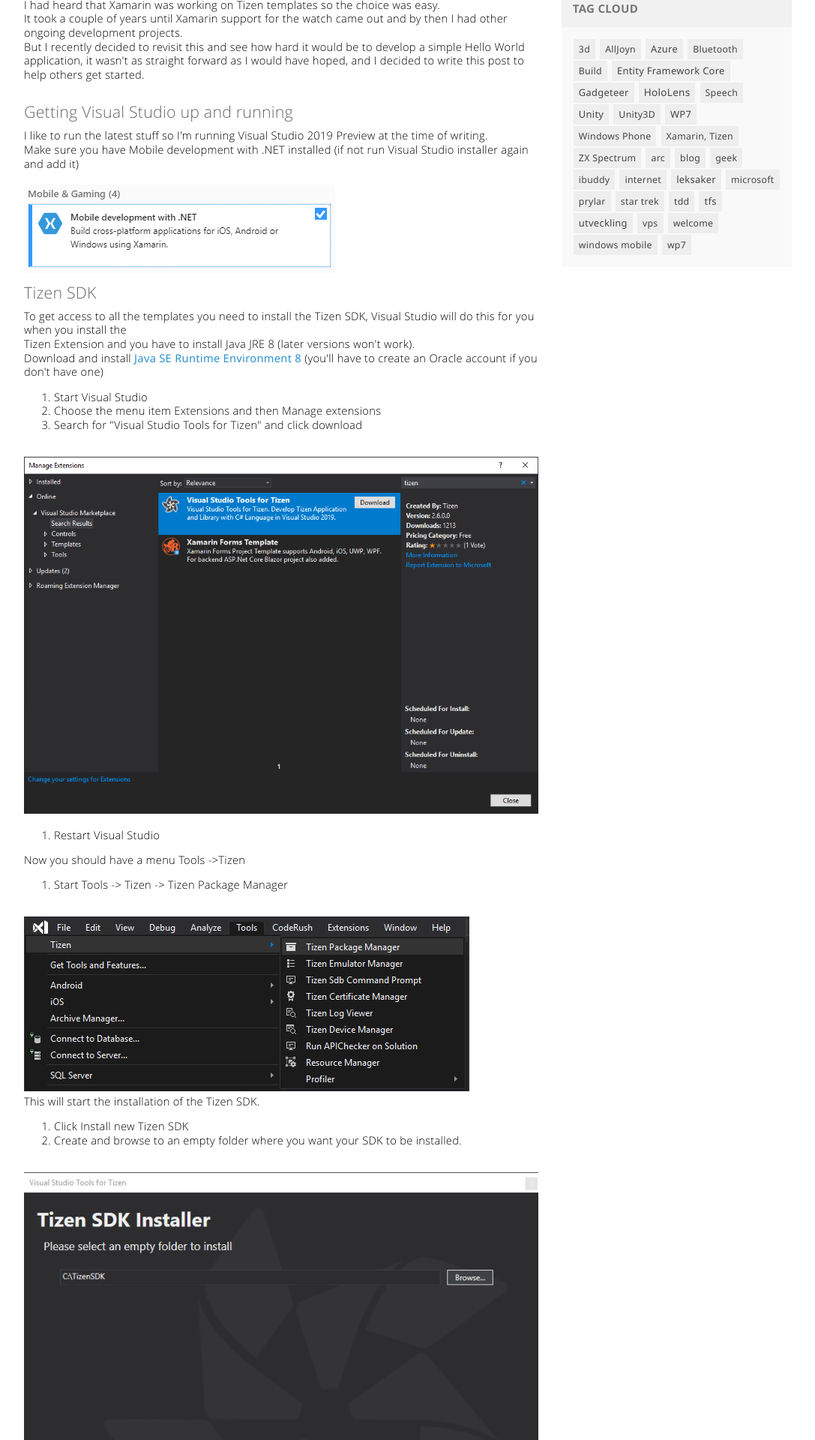
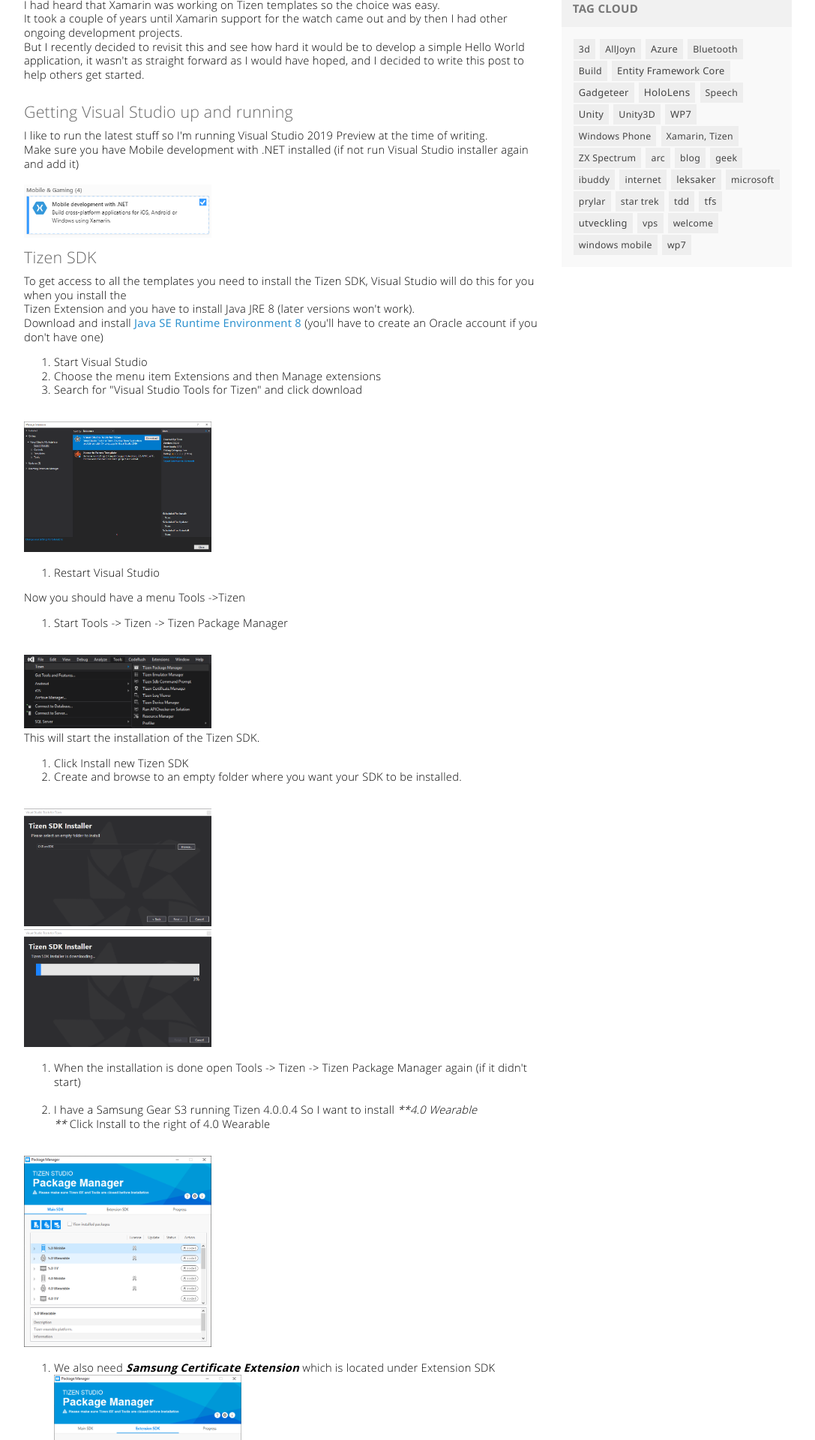
Before and after one commit to Apeoholic/Apeoholic.se, a Jekyll site: the page built from index.html, in a window 1280 px wide. Shown: the part 432-2352 px from the top of the page at 75% size, without its empty margins (96-1183 px from the left). Built offline with Jekyll 4.4.1, drawn with Linux system fonts in a browser that asks for light colours; nearby versions of some CDN libraries; the list of posts is cut into pages by our own code.

Commit message:
Fixed styling

```diff
--- a/_includes/head.html
+++ b/_includes/head.html
@@ -14,6 +14,11 @@
     <link rel="canonical" href="{{ page.url | replace:'index.html','' | prepend: site.baseurl | prepend: site.url }}">
     <link rel="alternate" type="application/rss+xml" title="{{ site.title }}" href="{{ "/feed.xml" | prepend: site.baseurl | prepend: site.url }}">
 
+    <style>
+        section img {
+            max-width: 250px
+        }
+    </style>
 
 
     <meta name="author" content="Jimmy Engstr&amp;#246;m" />
--- a/_posts/2019-07-31-XamarinTizen.markdown
+++ b/_posts/2019-07-31-XamarinTizen.markdown
@@ -17,12 +17,14 @@ I had heard that Xamarin was working on Tizen templates so the choice was easy.
 It took a couple of years until Xamarin support for the watch came out and by then I had other ongoing development projects.
 But I recently decided to revisit this and see how hard it would be to develop a simple Hello World application, it wasn&#39;t as straight forward as I would have hoped, and I decided to write this post to help others get started.
 &nbsp;
+
 ### Getting Visual Studio up and running
 
 I like to run the latest stuff so I&#39;m running Visual Studio 2019 Preview at the time of writing.
 Make sure you have Mobile development with .NET installed (if not run Visual Studio installer again and add it)
  &nbsp;
 [![clip_image001.png][1]][1]
+
 ### Tizen SDK
 
 To get access to all the templates you need to install the Tizen SDK, Visual Studio will do this for you when you install the
@@ -62,6 +64,7 @@ This will start the installation of the Tizen SDK.
 &nbsp;
 Now the Tizen SDK is installed
 Time to get the watch into developer mode.
+
 ### Setting up developer mode on your watch
 
  1. On your watch go to settings
@@ -77,6 +80,7 @@ Time to get the watch into developer mode.
 
 [![clip_image010.png][11]][11]
 &nbsp;
+
 ### Setting up WIFI
 
 The easiest way during development is probably to use the emulator, but I want my app in my watch straight away.
@@ -120,6 +124,7 @@ Ok we have a developer unlocked and WIFI connected watch and we have Visual Stud
 Now we have a connection to our watch, let&#39;s write our first app.
  &nbsp;
 [![clip_image017.png][18]][18]
+
 ### Your first app
 
  1. In Visual Studio, create a new project use the template Tizen Wearable Xaml App
```
Lines whose indentation alone changed are shown as unchanged.
